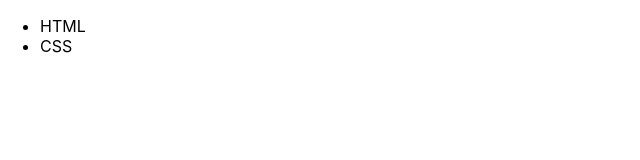
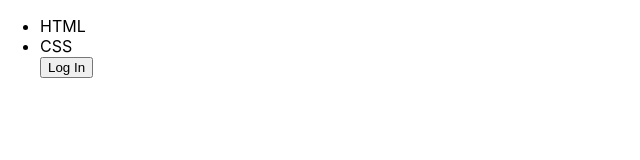
Before and after one commit to GC209/RTL, a React (Create React App) app: page / in a window 1280 px wide. Shown: the top 160 px of the page, without its empty margins (0-640 px from the left). Built offline with nearby package versions, Linux system fonts and the light colour scheme.

Commit message:
implemented query by in skills component

```diff
--- a/src/components/skills/skills.tsx
+++ b/src/components/skills/skills.tsx
@@ -1,7 +1,13 @@
+import { useState } from "react";
 import { SkillsProps } from "./skills.types";
 
 const Skills = (props: SkillsProps) => {
   const { skills } = props;
+  const [ isLoggedIn, setIsLoggedIn ] = useState(false);
+
+  const handleClick = () => {
+    setIsLoggedIn(true);
+  }
   return (
     <>
       <ul>
@@ -10,6 +16,9 @@ const Skills = (props: SkillsProps) => {
             return <li key={skill}>{ skill}</li>
           })
         }
+        {
+          isLoggedIn ? <button>User is logged In</button> : <button onClick={handleClick}>Log In</button>
+        }
       </ul>
     </>
   )
```
Also changed, not shown: 1 other file (tests, documents, lock files or other folders).
